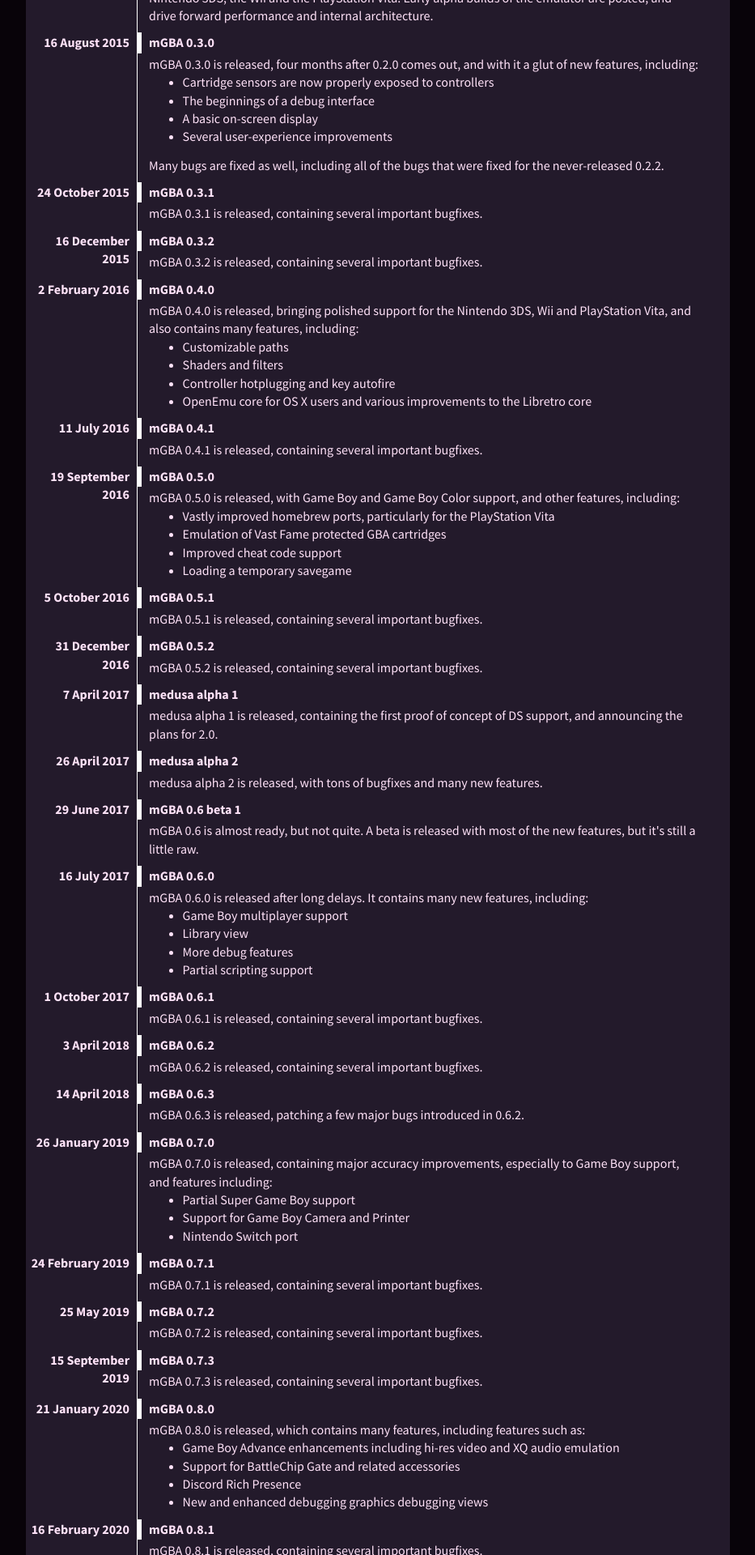
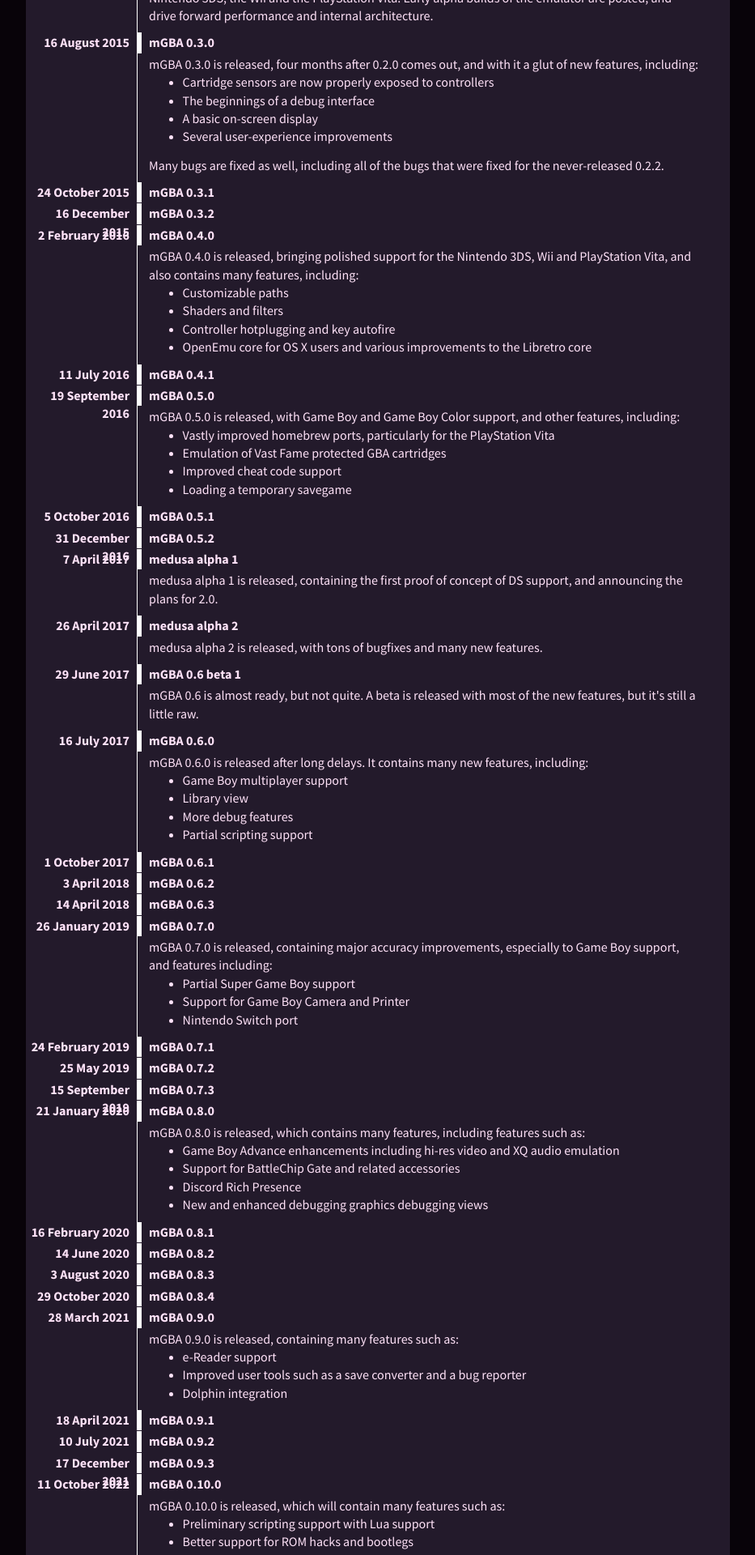
Before and after one commit to mgba-emu/www, a Jekyll site: the page built from timeline.markdown, in a window 1280 px wide. Shown: the part 2027-3947 px from the top of the page at 81% size, without its empty margins (77-1010 px from the left). Built offline with Jekyll 4.4.1, drawn with Linux system fonts in a browser that asks for light colours; some of the changed text lies outside the part shown.

Commit message:
Condense timeline for point releases

```diff
--- a/css/main.css
+++ b/css/main.css
@@ -411,6 +411,10 @@
 	border-left: 6px solid white;
 	font-weight: 700;
 	padding: 1px 10px 2px 9px;
+}
+
+.timeline dt + dt {
+	margin-top: 1px;
 }
 
 .timeline .tl-prehistory {
--- a/timeline.markdown
+++ b/timeline.markdown
@@ -106,16 +106,10 @@
 	<aside class="tl-date">24 October 2015</aside>
 	mGBA 0.3.1
 </dt>
-<dd>
-	<p>mGBA 0.3.1 is released, containing several important bugfixes.</p>
-</dd>
 <dt>
 	<aside class="tl-date">16 December 2015</aside>
 	mGBA 0.3.2
 </dt>
-<dd>
-	<p>mGBA 0.3.2 is released, containing several important bugfixes.</p>
-</dd>
 <dt>
 	<aside class="tl-date">2 February 2016</aside>
 	mGBA 0.4.0
@@ -133,9 +127,6 @@
 	<aside class="tl-date">11 July 2016</aside>
 	mGBA 0.4.1
 </dt>
-<dd>
-	<p>mGBA 0.4.1 is released, containing several important bugfixes.</p>
-</dd>
 <dt>
 	<aside class="tl-date">19 September 2016</aside>
 	mGBA 0.5.0
@@ -153,16 +144,10 @@
 	<aside class="tl-date">5 October 2016</aside>
 	mGBA 0.5.1
 </dt>
-<dd>
-	<p>mGBA 0.5.1 is released, containing several important bugfixes.</p>
-</dd>
 <dt>
 	<aside class="tl-date">31 December 2016</aside>
 	mGBA 0.5.2
 </dt>
-<dd>
-	<p>mGBA 0.5.2 is released, containing several important bugfixes.</p>
-</dd>
 <dt>
 	<aside class="tl-date">7 April 2017</aside>
 	medusa alpha 1
@@ -201,23 +186,14 @@
 	<aside class="tl-date">1 October 2017</aside>
 	mGBA 0.6.1
 </dt>
-<dd>
-	<p>mGBA 0.6.1 is released, containing several important bugfixes.</p>
-</dd>
 <dt>
 	<aside class="tl-date">3 April 2018</aside>
 	mGBA 0.6.2
 </dt>
-<dd>
-	<p>mGBA 0.6.2 is released, containing several important bugfixes.</p>
-</dd>
 <dt>
 	<aside class="tl-date">14 April 2018</aside>
 	mGBA 0.6.3
 </dt>
-<dd>
-	<p>mGBA 0.6.3 is released, patching a few major bugs introduced in 0.6.2.</p>
-</dd>
 <dt>
 	<aside class="tl-date">26 January 2019</aside>
 	mGBA 0.7.0
@@ -234,23 +210,14 @@
 	<aside class="tl-date">24 February 2019</aside>
 	mGBA 0.7.1
 </dt>
-<dd>
-	<p>mGBA 0.7.1 is released, containing several important bugfixes.</p>
-</dd>
 <dt>
 	<aside class="tl-date">25 May 2019</aside>
 	mGBA 0.7.2
 </dt>
-<dd>
-	<p>mGBA 0.7.2 is released, containing several important bugfixes.</p>
-</dd>
 <dt>
 	<aside class="tl-date">15 September 2019</aside>
 	mGBA 0.7.3
 </dt>
-<dd>
-	<p>mGBA 0.7.3 is released, containing several important bugfixes.</p>
-</dd>
 <dt>
 	<aside class="tl-date">21 January 2020</aside>
 	mGBA 0.8.0
@@ -268,30 +235,18 @@
 	<aside class="tl-date">16 February 2020</aside>
 	mGBA 0.8.1
 </dt>
-<dd>
-	<p>mGBA 0.8.1 is released, containing several important bugfixes.</p>
-</dd>
 <dt>
 	<aside class="tl-date">14 June 2020</aside>
 	mGBA 0.8.2
 </dt>
-<dd>
-	<p>mGBA 0.8.2 is released, containing several important bugfixes.</p>
-</dd>
 <dt>
 	<aside class="tl-date">3 August 2020</aside>
 	mGBA 0.8.3
 </dt>
-<dd>
-	<p>mGBA 0.8.3 is released, containing several important bugfixes.</p>
-</dd>
 <dt>
 	<aside class="tl-date">29 October 2020</aside>
 	mGBA 0.8.4
 </dt>
-<dd>
-	<p>mGBA 0.8.4 is released, containing several important bugfixes.</p>
-</dd>
 <dt>
 	<aside class="tl-date">28 March 2021</aside>
 	mGBA 0.9.0
@@ -308,23 +263,14 @@
 	<aside class="tl-date">18 April 2021</aside>
 	mGBA 0.9.1
 </dt>
-<dd>
-	<p>mGBA 0.9.1 is released, containing several important bugfixes.</p>
-</dd>
 <dt>
 	<aside class="tl-date">10 July 2021</aside>
 	mGBA 0.9.2
 </dt>
-<dd>
-	<p>mGBA 0.9.2 is released, containing several important bugfixes.</p>
-</dd>
 <dt>
 	<aside class="tl-date">17 December 2021</aside>
 	mGBA 0.9.3
 </dt>
-<dd>
-	<p>mGBA 0.9.3 is released, containing several important bugfixes.</p>
-</dd>
 <dt>
 	<aside class="tl-date">11 October 2022</aside>
 	mGBA 0.10.0
@@ -341,37 +287,22 @@
 	<aside class="tl-date">10 January 2023</aside>
 	mGBA 0.10.1
 </dt>
-<dd>
-	<p>mGBA 0.10.1 is released, containing several important bugfixes.</p>
-</dd>
 <dt>
 	<aside class="tl-date">23 April 2023</aside>
 	mGBA 0.10.2
 </dt>
-<dd>
-	<p>mGBA 0.10.2 is released, containing several important bugfixes.</p>
-</dd>
 <dt>
 	<aside class="tl-date">7 January 2024</aside>
 	mGBA 0.10.3
 </dt>
-<dd>
-	<p>mGBA 0.10.3 is released, containing several important bugfixes.</p>
-</dd>
 <dt>
 	<aside class="tl-date">7 December 2024</aside>
 	mGBA 0.10.4
 </dt>
-<dd>
-	<p>mGBA 0.10.4 is released, containing several important bugfixes.</p>
-</dd>
 <dt>
 	<aside class="tl-date">8 March 2025</aside>
 	mGBA 0.10.5
 </dt>
-<dd>
-	<p>mGBA 0.10.5 is released, containing several important bugfixes.</p>
-</dd>
 <dt class="tl-future" id="IN+THE+FUTURE">
 	<aside class="tl-date">ETA Early 2025</aside>
 	mGBA 0.11.0
```
